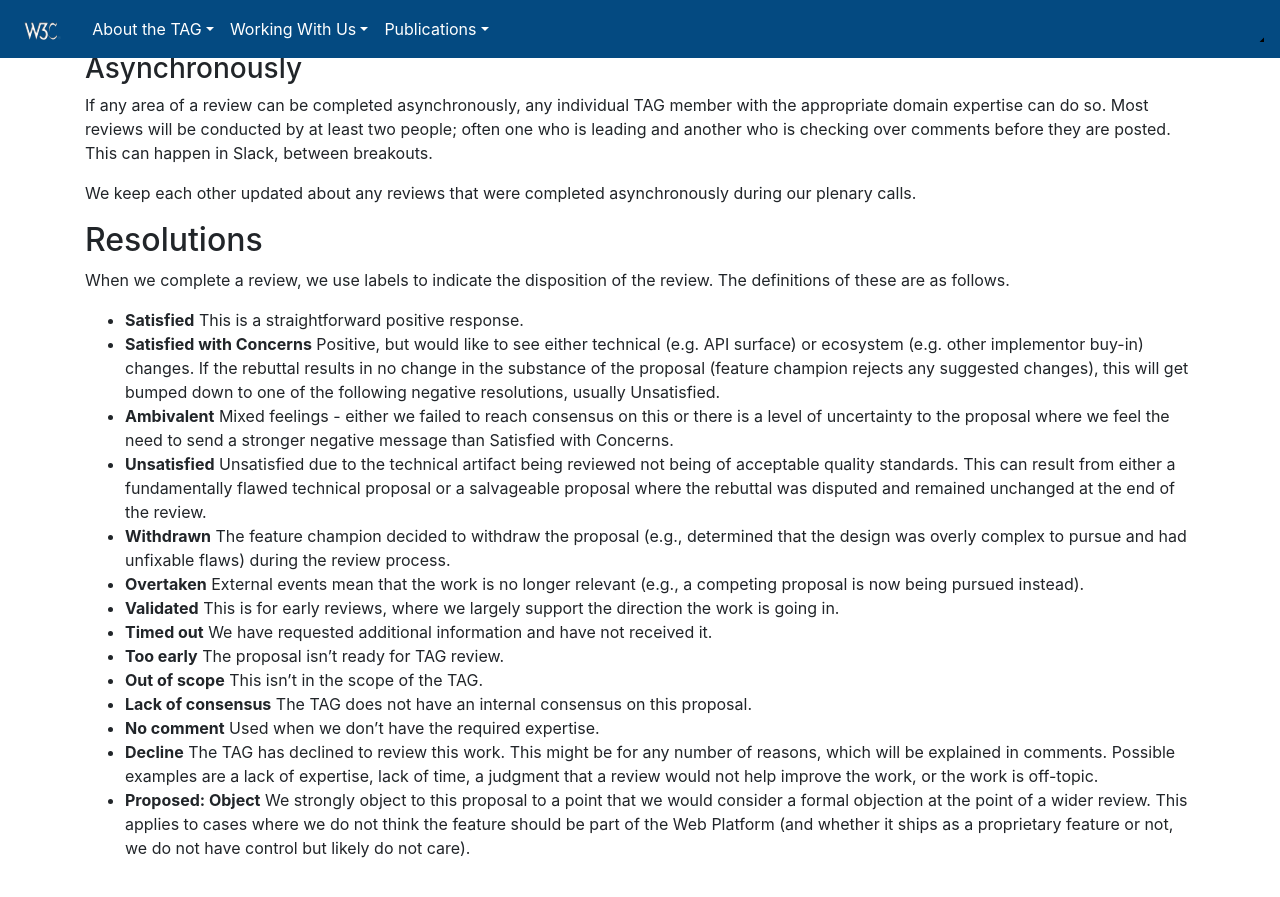
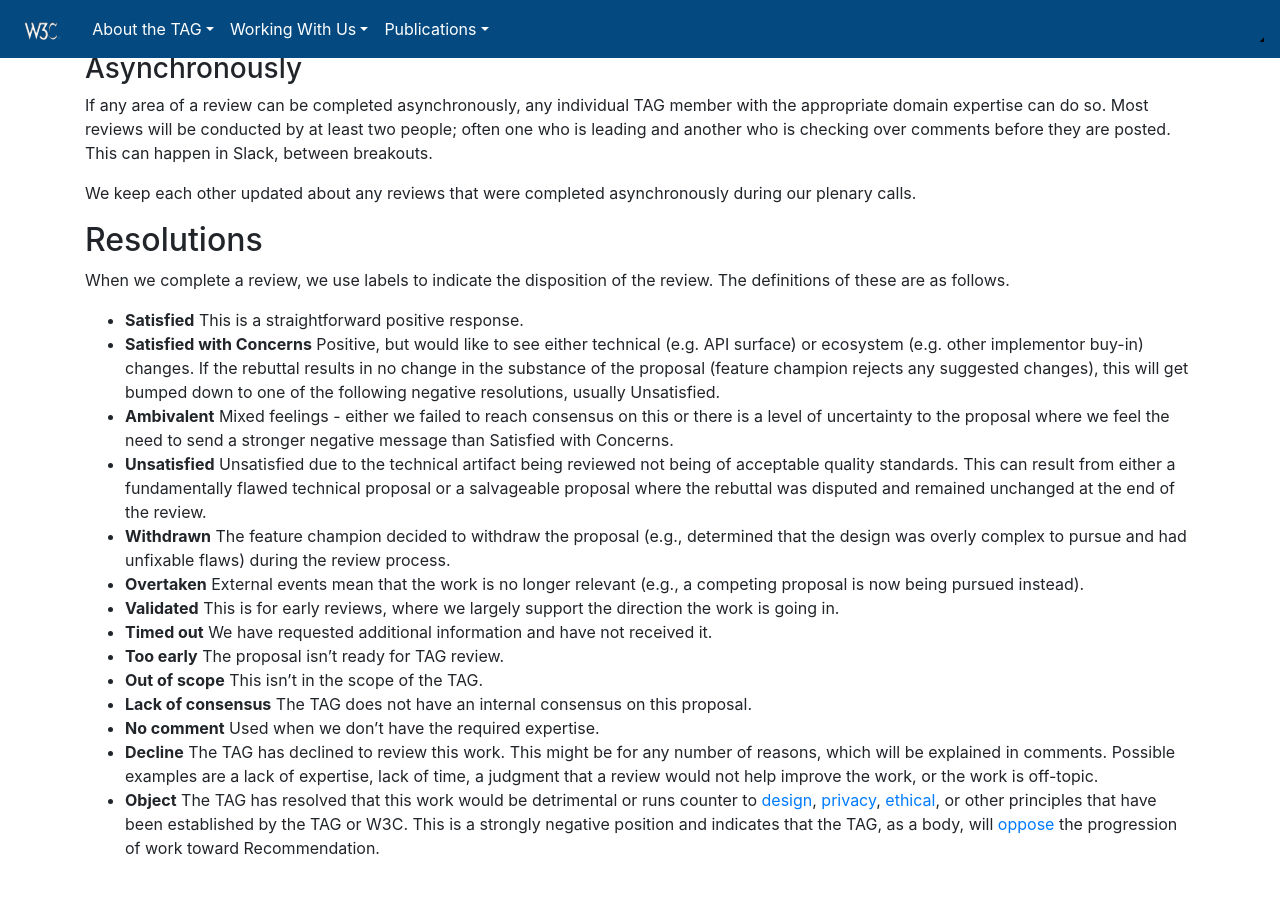
Before and after one commit to w3ctag/tag.w3.org, a Jekyll site: the page built from workmode/design-reviews.md, in a window 1280 px wide and 900 px high, scrolled down 3367 px. Shown: the top 897 px of the window. Built offline with Jekyll 4.4.1, drawn with Linux system fonts in a browser that asks for light colours; nearby versions of some CDN libraries; library files that are not in the unit come from our copies.

Commit message:
Improve definition of object
Co-authored-by: Martin Thomson <mt@lowentropy.net>

```diff
--- a/workmode/design-reviews.md
+++ b/workmode/design-reviews.md
@@ -160,4 +160,4 @@ When we complete a review, we use labels to indicate the disposition of the revi
 * **Lack of consensus** The TAG does not have an internal consensus on this proposal.
 * **No comment** Used when we don't have the required expertise.
 * **Decline** The TAG has declined to review this work.  This might be for any number of reasons, which will be explained in comments.  Possible examples are a lack of expertise, lack of time, a judgment that a review would not help improve the work, or the work is off-topic.
-* **Proposed: Object** We strongly object to this proposal to a point that we would consider a formal objection at the point of a wider review. This applies to cases where we do not think the feature should be part of the Web Platform (and whether it ships as a proprietary feature or not, we do not have control but likely do not care).
+* **Object** The TAG has resolved that this work would be detrimental or runs counter to [design](), [privacy](), [ethical](), or other principles that have been established by the TAG or W3C. This is a strongly negative position and indicates that the TAG, as a body, will [oppose](process#fo) the progression of work toward Recommendation.
```
